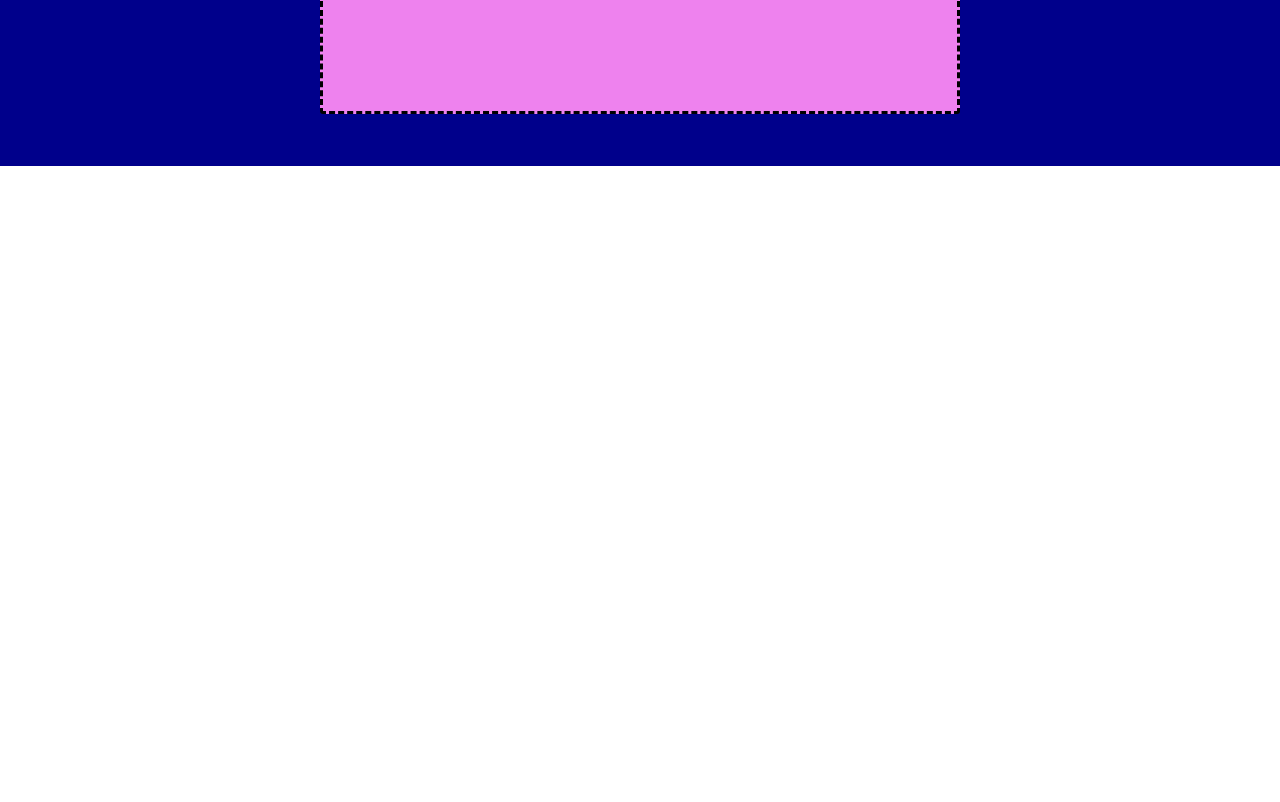
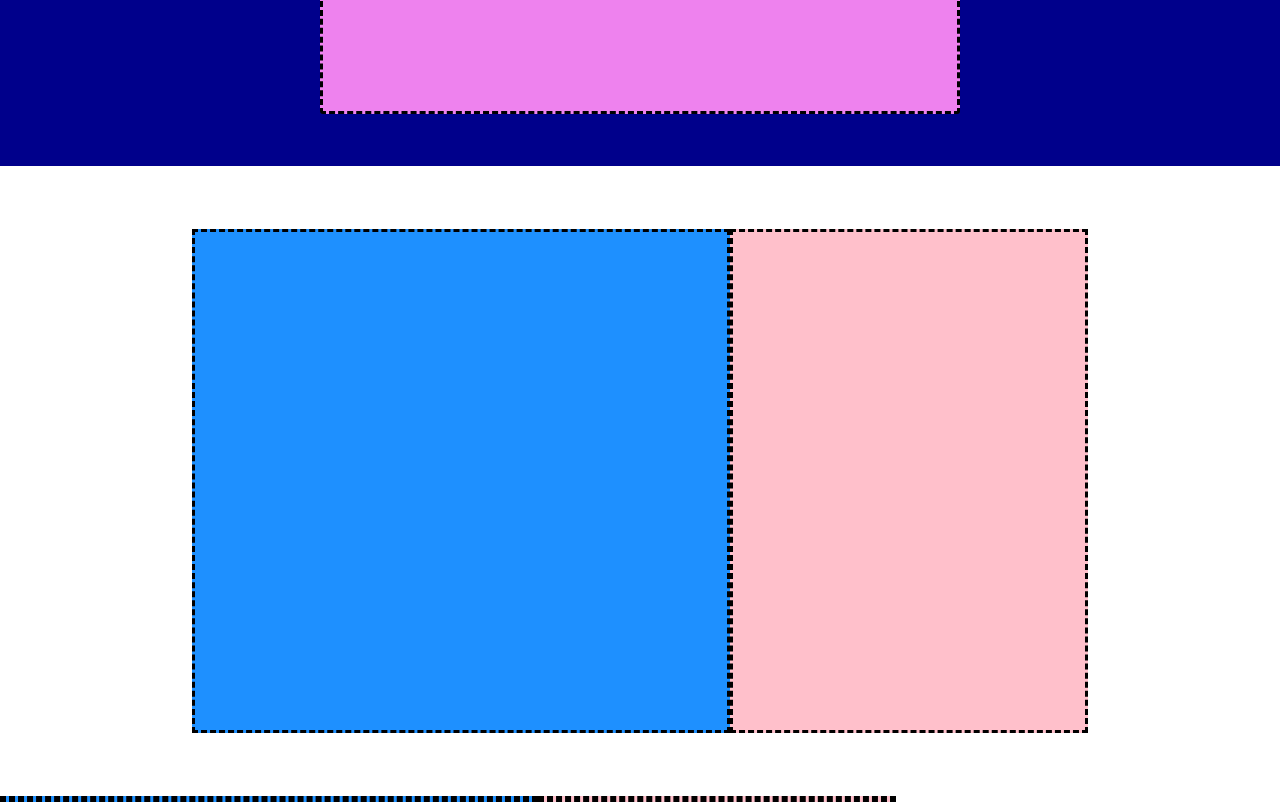
Before and after one commit to AlexandruConstantinBurlacu/htmlcss-struttura-discord, a plain HTML site: page index.html in a window 1280 px wide. Shown: the part 439-1241 px from the top of the page. Before the commit the page ends 800 px from the top, so only its background shows below. Drawn offline with Linux system fonts and the light colour scheme.

Commit message:
completamento terza parte

```diff
--- a/index.html
+++ b/index.html
@@ -16,15 +16,23 @@
         </div>
 
         <div class="blue">     <!--seconda parte-->
-            <div class="pink"></div>
+            <div class="fucsia"></div>
         </div>
 
-        <div>     <!--terza parte-->
+        <div class="white">     <!--terza parte-->
+            <div class="terzo">
+                <div class="light-blue"></div>
 
+                <div class="pink"></div>
+            </div>
         </div>
 
         <div>     <!--quarta parte-->
+            <div class="terzo">
+                <div class="light-blue"></div>
 
+                <div class="pink"></div>
+            </div>
         </div>
 
         <div>     <!--quinta parte-->
--- a/style.css
+++ b/style.css
@@ -65,7 +65,7 @@
     justify-content: center;
 }
 
-.pink {
+.fucsia {
     width: 50%;
     height: 80%;
 
@@ -74,3 +74,41 @@
     border: 3px dashed black;
     border-radius: 3px;
 }
+
+.white {
+    width: 100%;
+    height: 630px;
+
+    background-color: white;
+
+    display: flex;
+    align-items: center;
+    justify-content: center;
+}
+
+.terzo {
+    width: 70%;
+    height: 80%;
+
+    display: flex;
+    align-items: flex-end;
+}
+
+.light-blue {
+    width: 60%;
+    height: 100%;
+
+    background-color: #1E90FF;
+
+    border: 3px dashed black;
+
+}
+
+.pink {
+    width: 40%;
+    height: 100%;
+
+    background-color: #FFC0CB;
+
+    border: 3px dashed black;
+}
```
